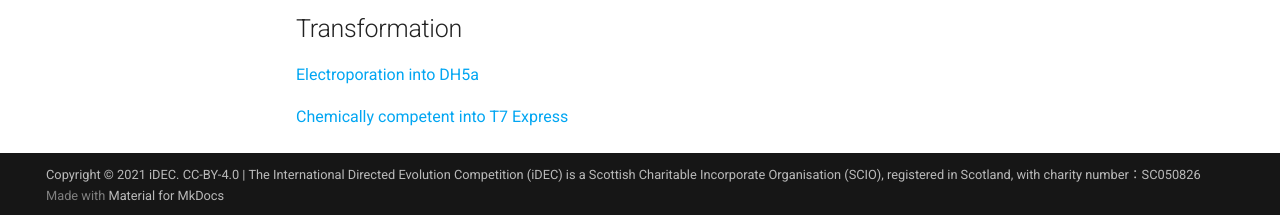
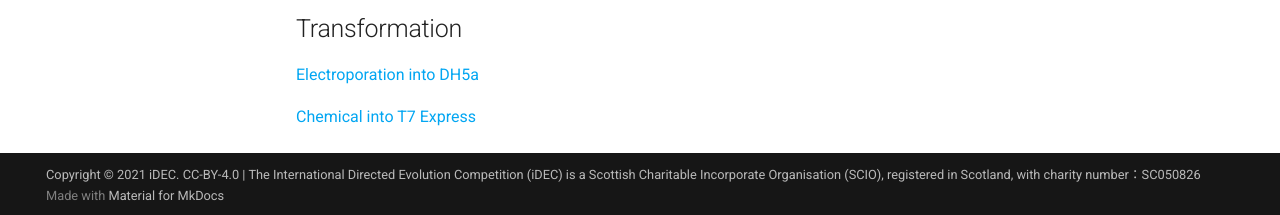
Before and after one commit to idec2021/UOregon, an MkDocs documentation site: the page built from docs/documentation/protocols.md, in a window 1280 px wide and 1257 px high. Shown: the part 1039-1254 px from the top of the window. Built offline with MkDocs 1.6.1 and Material for MkDocs 9.7.7, drawn with Linux system fonts in a browser that asks for light colours; comment, search, counter and statistics services are not loaded.

Commit message:
Update protocols.md

```diff
--- a/docs/documentation/protocols.md
+++ b/docs/documentation/protocols.md
@@ -29,4 +29,4 @@
 ## Transformation
 [Electroporation into DH5a]()
 
-[Chemically competent into T7 Express]()
+[Chemical into T7 Express]()
```
